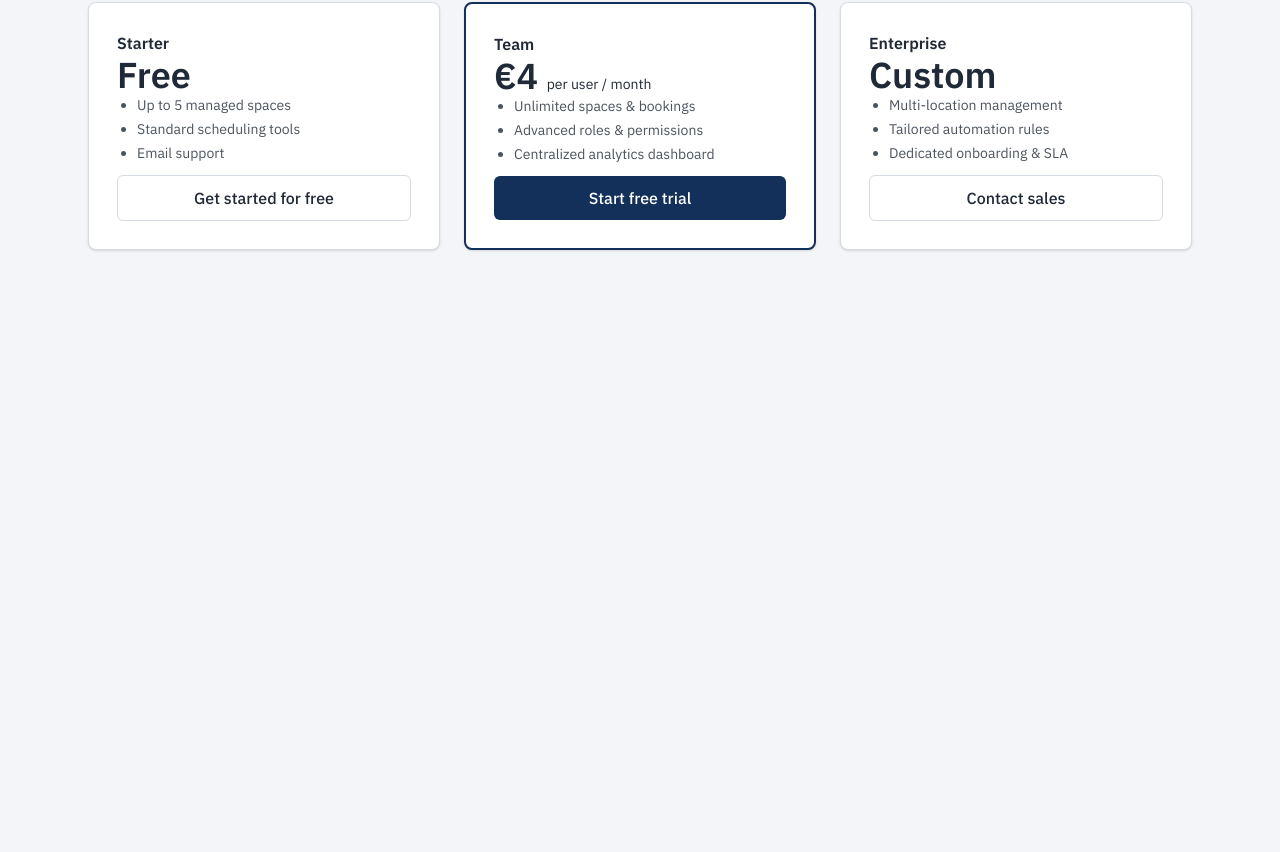
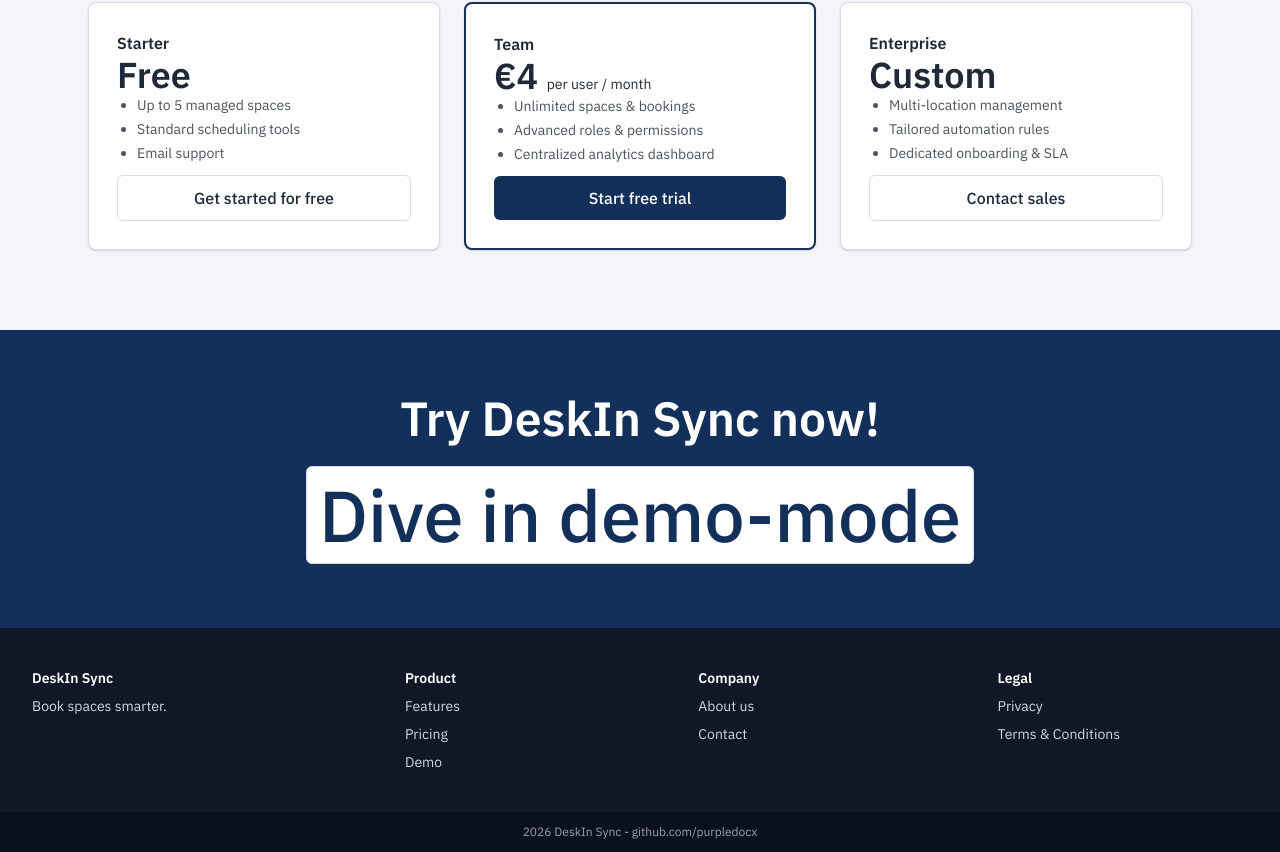
Before and after one commit to purpledocx/deskin-sync, a React (Vite) app in the folder frontend/: page / in a window 1280 px wide. Shown: the part 1813-2665 px from the top of the page. Before the commit the page ends 2143 px from the top, so only its background shows below. Built offline with nearby package versions, Linux system fonts and the light colour scheme.

Commit message:
added 'Cta'+'Footer' components -> HomePage

```diff
--- /dev/null
+++ b/frontend/src/components/marketing/Cta.jsx
@@ -0,0 +1,14 @@
+import { Link } from "react-router-dom"
+
+export default function Cta() {
+    return(
+
+        <section className="bg-navy text-white text-center py-16">
+            <h2 className="text-5xl font-semibold mb-6">Try DeskIn Sync now!</h2>
+
+            <Link to="/register" className="text-navy bg-white text-2xl sm:text-4xl md:text-7xl font-medium inline-block px-3 py-3 rounded-md border border-line hover:bg-navy hover:text-white transition-colors duration-200 ease-in-out">
+            Dive in demo-mode
+            </Link>
+        </section>
+    )
+}
--- a/frontend/src/components/marketing/Features.jsx
+++ b/frontend/src/components/marketing/Features.jsx
@@ -16,7 +16,7 @@ const features = [
 export default function Features() {
   return (
 
-    <section id="features" className="max-w-6xl px-6 py-20 mx-auto">
+    <section id="features" className="max-w-6xl px-6 py-20 mx-auto scroll-mt-20">
 
       <h2 className="text-3xl text-navy font-semibold">Everything you need to manage spaces</h2>
 
--- /dev/null
+++ b/frontend/src/components/marketing/Footer.jsx
@@ -0,0 +1,30 @@
+const cols = [
+  { title: "Product", links: ["Features", "Pricing", "Demo"] },
+  { title: "Company", links: ["About us", "Contact"] },
+  { title: "Legal", links: ["Privacy", "Terms & Conditions"] },
+];
+
+export default function Footer() {
+    return(
+        <footer className="bg-gray-900 text-gray-300 text-sm">
+
+            <div className="max-w-6xl px-8 py-10 flex flex-wrap justify-between gap-8">
+
+                <div>
+                    <div className="text-white font-semibold mb-2">DeskIn Sync</div>
+                    Book spaces smarter.
+                </div>
+
+                {cols.map((c) => (
+                    <div key={c.title} className="flex flex-col gap-2">
+                        <div className="text-white font-semibold">{c.title}</div>
+                        {c.links.map((l) => <a key={l} href="#">{l}</a>)}
+                    </div>
+                ))}
+
+            </div>
+
+            <div className="text-center text-xs text-gray-400 bg-black/30 py-3">2026 DeskIn Sync - github.com/purpledocx</div>
+        </footer>
+    )
+}
--- a/frontend/src/components/marketing/HowItWorks.jsx
+++ b/frontend/src/components/marketing/HowItWorks.jsx
@@ -6,7 +6,7 @@ const steps = [
 
 export default function HowItWorks() {
   return (
-    <section id="how-it-work" className="bg-white py-20">
+    <section id="how-it-work" className="bg-white py-20 scroll-mt-20">
 
       <div className="mx-auto px-6 max-w-6xl">
 
--- a/frontend/src/components/marketing/Navbar.jsx
+++ b/frontend/src/components/marketing/Navbar.jsx
@@ -21,7 +21,7 @@ export default function Navbar() {
                 <Link to="/" className="text-navy font-semibold text-xl">DeskIn Sync</Link>
 
                 <nav className="hidden text-ink gap-8 md:flex">
-                    {links.map(([label, href]) => <a key={href} href={href}>{label}</a>)}
+                    {links.map(([label, href]) => <a key={href} href={href} className="transition-colors duration-200 hover:text-navy">{label}</a>)}
                 </nav>
 
                 <div className="flex items-center gap-3 sm:gap-5">
@@ -32,13 +32,15 @@ export default function Navbar() {
                 </div>
             </div>
 
-                  <nav className={`flex flex-col border-t border-line px-4 gap-4 md:hidden transition-all duration-300 ease-in-out overflow-hidden ${open ? "max-h-60 py-4 opacity-100" : "max-h-0 py-0 opacity-0 pointer-events-none"}`}>
+                  <nav className={` flex flex-col gap-4 overflow-hidden border-t border-line px-4 transition-[max-height,opacity,padding] duration-300 ease-in-out
+                                    md:hidden ${open ? "max-h-60 py-4 opacity-100" : "max-h-0 py-0 opacity-0"}`}>
 
                     {links.map(([label, href]) => (
                         <a href={href} key={href} onClick={close}>{label}</a>
                     ))}
 
-                    <Link to="/regiter?mode=login" onClick={close}>Log in</Link>
+                    <Link to="/register?mode=login" onClick={close}>Log in</Link>
+
                     </nav>
         </header>
     )
--- a/frontend/src/components/marketing/Pricing.jsx
+++ b/frontend/src/components/marketing/Pricing.jsx
@@ -31,7 +31,7 @@ const plans = [
 
 export default function Pricing() {
     return(
-        <section id="pricing" className="max-w-6xl px-6 py-20 mx-auto">
+        <section id="pricing" className="max-w-6xl px-6 py-20 mx-auto scroll-mt-20">
 
             <h2 className="text-3xl text-navy font-semibold">Pricing</h2>
 
--- a/frontend/src/index.css
+++ b/frontend/src/index.css
@@ -30,3 +30,7 @@
     -webkit-font-smoothing: antialiased;
   }
 }
+
+html {
+  scroll-behavior: smooth;
+}
--- a/frontend/src/pages/HomePage.jsx
+++ b/frontend/src/pages/HomePage.jsx
@@ -4,7 +4,8 @@ import Stack from "../components/marketing/Stack";
 import Features from "../components/marketing/Features";
 import HowItWorks from "../components/marketing/HowItWorks";
 import Pricing from "../components/marketing/Pricing"
-
+import Cta from "../components/marketing/Cta";
+import Footer from "../components/marketing/Footer";
 
 export default function HomePage() {
     return(
@@ -15,6 +16,8 @@ export default function HomePage() {
         <Features />
         <HowItWorks />
         <Pricing />
+        <Cta />
+        <Footer />
         </>
     )
 }
```
Also changed, not shown: 1 other file (tests, documents, lock files or other folders).
